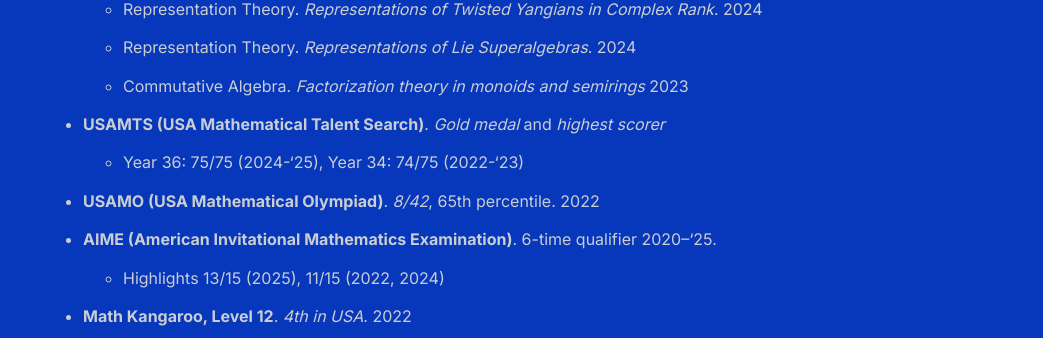
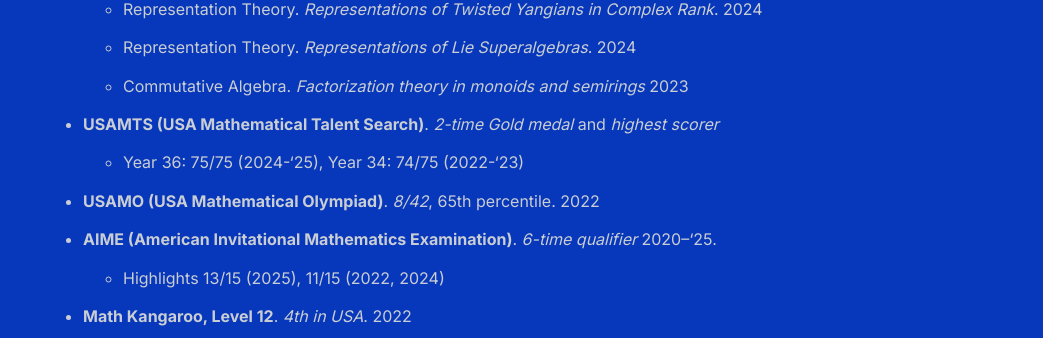
Before and after one commit to shihankanungo/shihankanungo.github.io, a Jekyll site: the page built from honors.md, in a window 1280 px wide. Shown: the part 582-920 px from the top of the page, without its empty margins (237-1280 px from the left). Built offline with Jekyll 4.4.1, drawn with Linux system fonts in a browser that asks for light colours.

Commit message:
Update honors.md

```diff
--- a/honors.md
+++ b/honors.md
@@ -15,10 +15,10 @@
   - Representation Theory. *Representations of Twisted Yangians in Complex Rank*. 2024
   - Representation Theory. *Representations of Lie Superalgebras*. 2024
   - Commutative Algebra. *Factorization theory in monoids and semirings* 2023
-- **USAMTS (USA Mathematical Talent Search)**. *Gold medal* and *highest scorer*
+- **USAMTS (USA Mathematical Talent Search)**. *2-time Gold medal* and *highest scorer*
   - Year 36: 75/75 (2024-'25), Year 34: 74/75 (2022-'23)
 - **USAMO (USA Mathematical Olympiad)**. *8/42*, 65th percentile. 2022
-- **AIME (American Invitational Mathematics Examination)**. 6-time qualifier 2020--'25.
+- **AIME (American Invitational Mathematics Examination)**. _6-time qualifier_ 2020--'25.
   - Highlights 13/15 (2025), 11/15 (2022, 2024)
 - **Math Kangaroo, Level 12**. *4th in USA*. 2022
 
```
